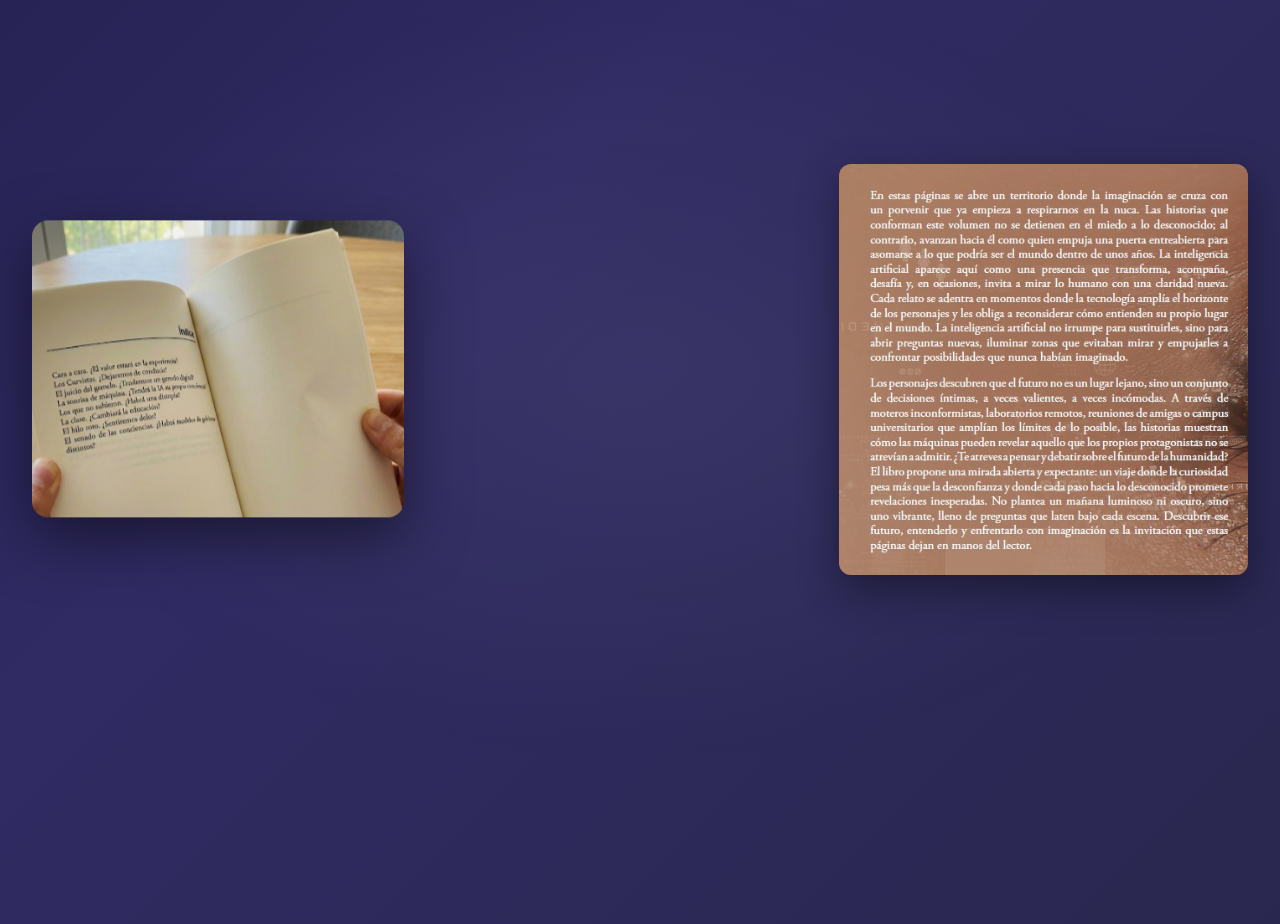
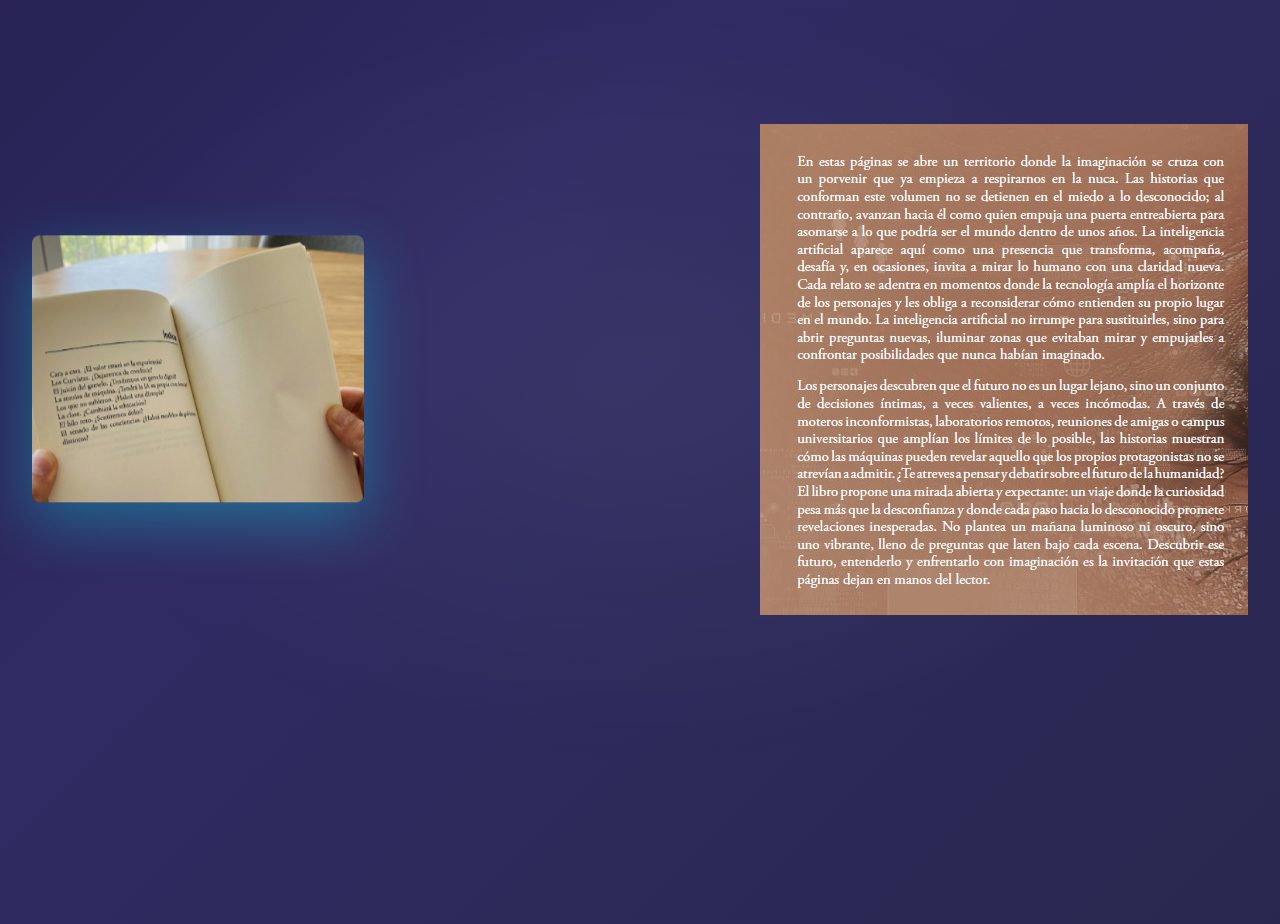
Before and after one commit to Agente8/Relatos, a plain HTML site: page index.html in a window 1280 px wide. Shown: the part 2060-2984 px from the top of the page. Drawn offline with Linux system fonts and the light colour scheme.

Commit message:
Update index.html

```diff
--- a/index.html
+++ b/index.html
@@ -354,11 +354,6 @@
     <img
       src="assets/indice.jpg"
       alt="Indice"
-      style="
-        width: 100%;
-        border-radius: 16px;
-        box-shadow: 0 20px 60px rgba(0,0,0,0.5);
-      "
     />
       </div>
     </div>
@@ -368,11 +363,6 @@
     <img
       src="assets/contraportada.jpg"
       alt="Contraportada del libro"
-      style="
-        width: 100%;
-        border-radius: 12px;
-        box-shadow: 0 15px 40px rgba(0,0,0,0.4);
-      "
     />
   </div>
 </section>
```
